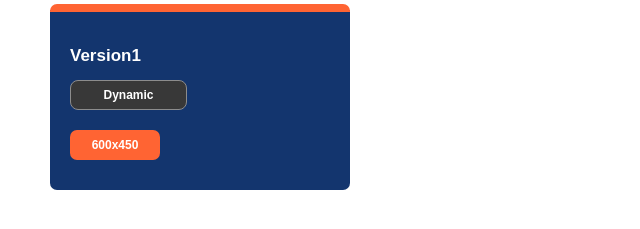
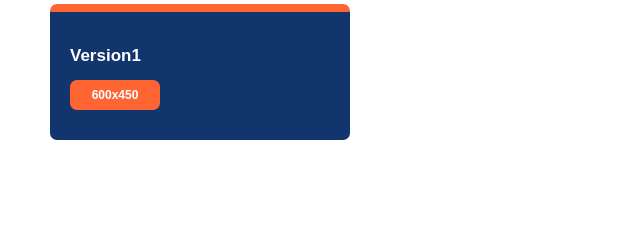
Before and after one commit to benadrylbanners/banner, a plain HTML site: page index.html in a window 1280 px wide. Shown: the part 171-400 px from the top of the page, without its empty margins (0-640 px from the left). Drawn offline with Linux system fonts and the light colour scheme.

Commit message:
Add files via upload

```diff
--- a/index.html
+++ b/index.html
@@ -161,7 +161,6 @@
         </div>
         <div class="table">
           <div class="left">
-            <div class="name">Dynamic</div>
             <a
               href="./V1/600x450/index.html"
               target="_blank"
```
